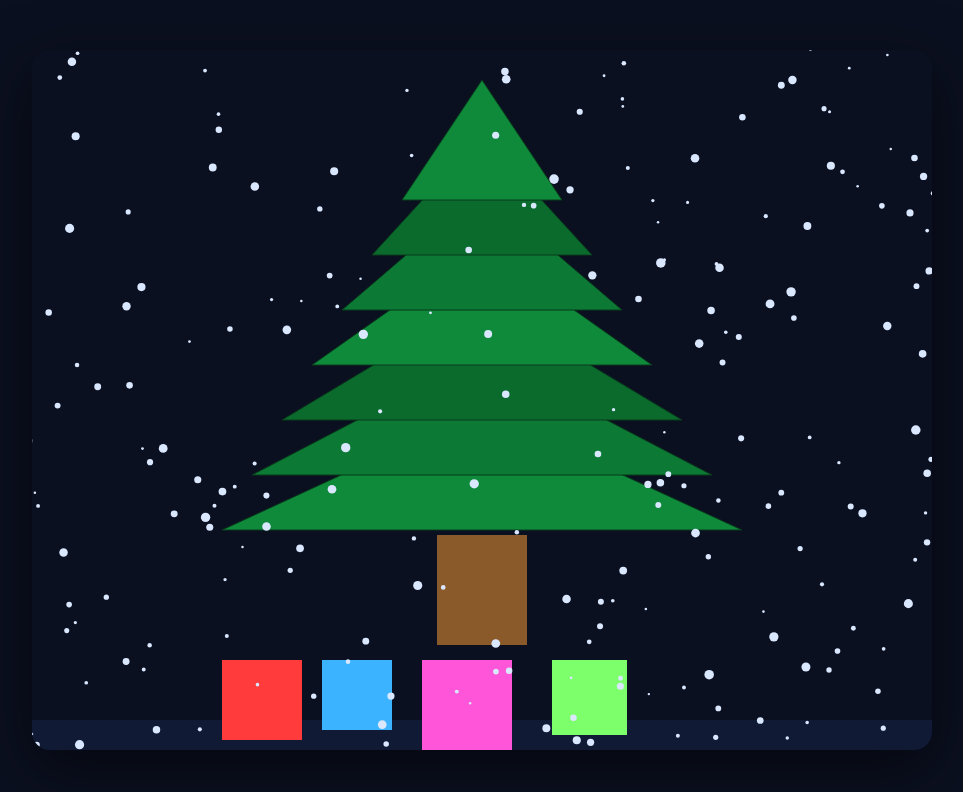
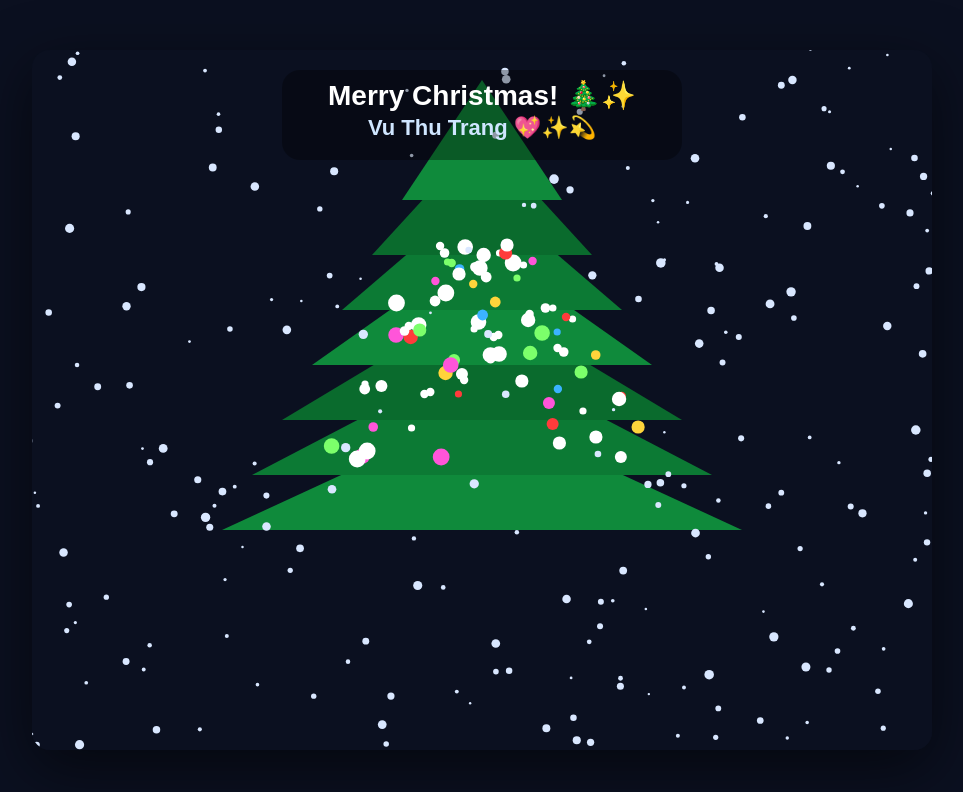
Before and after one commit to lhurukowin/christmas, a plain HTML site: page index.html in a window 1280 px wide. Shown: the whole page, without its empty margins (158-1121 px from the left). Drawn offline with Linux system fonts and the light colour scheme.

Commit message:
Update index.html

```diff
--- a/index.html
+++ b/index.html
@@ -13,10 +13,13 @@
       box-shadow: 0 18px 60px rgba(0,0,0,.55);
       background: #0b1020;
     }
+    /* ĐÃ ẨN HOÀN TOÀN DÒNG HƯỚNG DẪN */
+    .hint{ display:none; }
   </style>
 </head>
 <body>
-  <canvas id="c"></canvas>
+
+<canvas id="c"></canvas>
 
 <script>
 (() => {
@@ -40,10 +43,6 @@
   let paused = false;
   let styleMode = 0;
 
-  function rand(a,b){ return a + Math.random()*(b-a); }
-  function randi(a,b){ return Math.floor(rand(a,b+1)); }
-  function clamp(x,a,b){ return Math.max(a, Math.min(b,x)); }
-
   const tree = {
     baseY: 480,
     levels: 7,
@@ -52,6 +51,13 @@
     layerGap: 55
   };
 
+  const snow = [];
+  const bulbs = [];
+
+  function rand(a,b){ return a + Math.random()*(b-a); }
+  function randi(a,b){ return Math.floor(rand(a,b+1)); }
+  function clamp(x,a,b){ return Math.max(a, Math.min(b,x)); }
+
   function treeWidthAtY(y){
     const bottom = 520 - 40;
     const top = 140;
@@ -59,7 +65,6 @@
     return (1 - t) * 60 + t * tree.baseWidth;
   }
 
-  const snow = [];
   function resetSnow(){
     snow.length = 0;
     for (let i=0;i<220;i++){
@@ -74,7 +79,6 @@
     }
   }
 
-  const bulbs = [];
   function resetBulbs(){
     bulbs.length = 0;
     for (let i=0;i<80;i++){
@@ -90,73 +94,88 @@
     }
   }
 
-  resetSnow();
-  resetBulbs();
+  function resetAll(){
+    resetSnow();
+    resetBulbs();
+  }
+  resetAll();
 
   function drawBackground(){
     ctx.fillStyle = BG;
     ctx.fillRect(0,0,W,H);
-    ctx.fillStyle = "#101a35";
-    ctx.fillRect(0, 670, W, 30);
   }
 
-  function triPath(x1,y1,x2,y2,x3,y3){
-    ctx.beginPath();
-    ctx.moveTo(x1,y1);
-    ctx.lineTo(x2,y2);
-    ctx.lineTo(x3,y3);
-    ctx.closePath();
-  }
-
-  function drawTree(time){
+  function drawTree(){
     for (let i=0;i<tree.levels;i++){
       const w = tree.baseWidth - i*60;
       const y = tree.baseY - i*tree.layerGap;
-      triPath(W/2-w/2,y,W/2+w/2,y,W/2,y-tree.triH);
-      ctx.fillStyle = GREENS[i % GREENS.length];
+      ctx.fillStyle = GREENS[i%GREENS.length];
+      ctx.beginPath();
+      ctx.moveTo(W/2-w/2,y);
+      ctx.lineTo(W/2+w/2,y);
+      ctx.lineTo(W/2,y-tree.triH);
+      ctx.closePath();
       ctx.fill();
-      ctx.strokeStyle = TREE_OUTLINE;
-      ctx.stroke();
     }
-
-    ctx.fillStyle = TRUNK;
-    ctx.fillRect(W/2-45, tree.baseY+5, 90, 110);
   }
 
-  function drawGifts(){
-    const gifts = [
-      [-260,80,"#ff3b3b","#ffd43b"],
-      [-160,70,"#3bb3ff","#ffffff"],
-      [-60,90,"#ff55d9","#ffd43b"],
-      [70,75,"#7cff6b","#ffffff"]
-    ];
-    gifts.forEach(g=>{
-      ctx.fillStyle=g[2];
-      ctx.fillRect(W/2+g[0],610,g[1],g[1]);
-    });
+  function drawLights(time){
+    for (const b of bulbs){
+      const blink = (Math.floor(time*35)+b.phase)%12<6;
+      ctx.fillStyle = blink ? b.base : "#ffffff";
+      ctx.beginPath();
+      ctx.arc(b.x,b.y,b.size*0.6,0,Math.PI*2);
+      ctx.fill();
+    }
   }
 
   function drawSnow(){
     ctx.fillStyle = SNOW;
-    snow.forEach(f=>{
-      f.y+=f.vy;
-      if(f.y>H) f.y=-10;
+    for (const f of snow){
+      f.y += f.vy;
+      if (f.y > H){ f.y = -10; }
       ctx.beginPath();
       ctx.arc(f.x,f.y,f.r,0,Math.PI*2);
       ctx.fill();
-    });
+    }
   }
 
-  function loop(){
+  function drawTextOverlay(){
+    ctx.textAlign = "center";
+
+    ctx.fillStyle = "rgba(0,0,0,0.35)";
+    ctx.beginPath();
+    ctx.roundRect(W/2-200, 20, 400, 90, 18);
+    ctx.fill();
+
+    ctx.fillStyle = "#fff";
+    ctx.font = "bold 28px Arial";
+    ctx.fillText("Merry Christmas! 🎄✨", W/2, 55);
+
+    ctx.fillStyle = "#cfe6ff";
+    ctx.font = "bold 22px Arial";
+    ctx.fillText("Vu Thu Trang 💖✨💫", W/2, 85);
+  }
+
+  function loop(t){
     drawBackground();
     drawTree();
-    drawGifts();
+    drawLights(t/1000);
     drawSnow();
+    drawTextOverlay();
     requestAnimationFrame(loop);
   }
+
+  document.addEventListener("keydown",(e)=>{
+    const k = e.key.toLowerCase();
+    if (k===" ") paused=!paused;
+    if (k==="s") styleMode=(styleMode+1)%2;
+    if (k==="r") resetAll();
+  });
 
   requestAnimationFrame(loop);
 })();
 </script>
+
 </body>
 </html>
```
